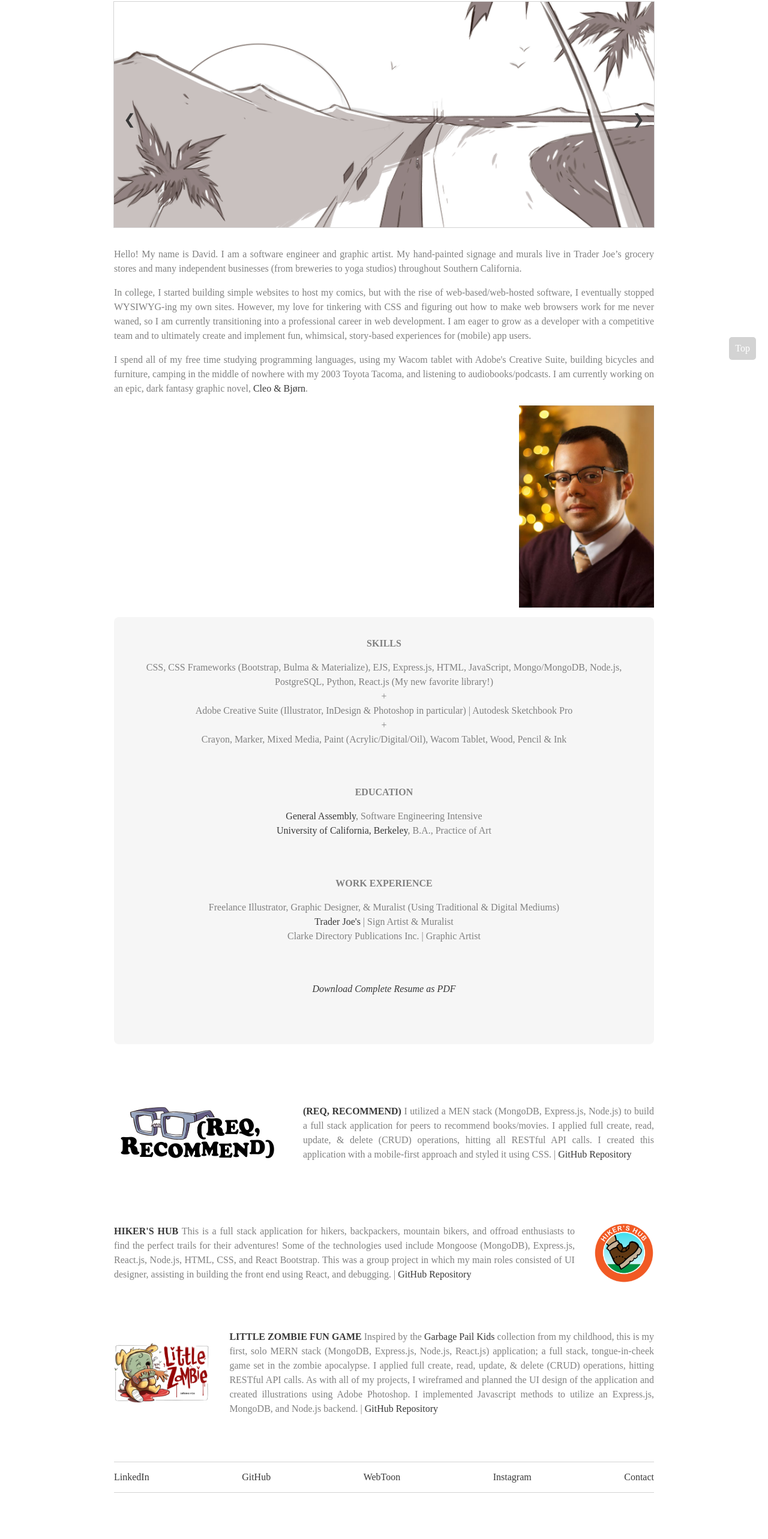
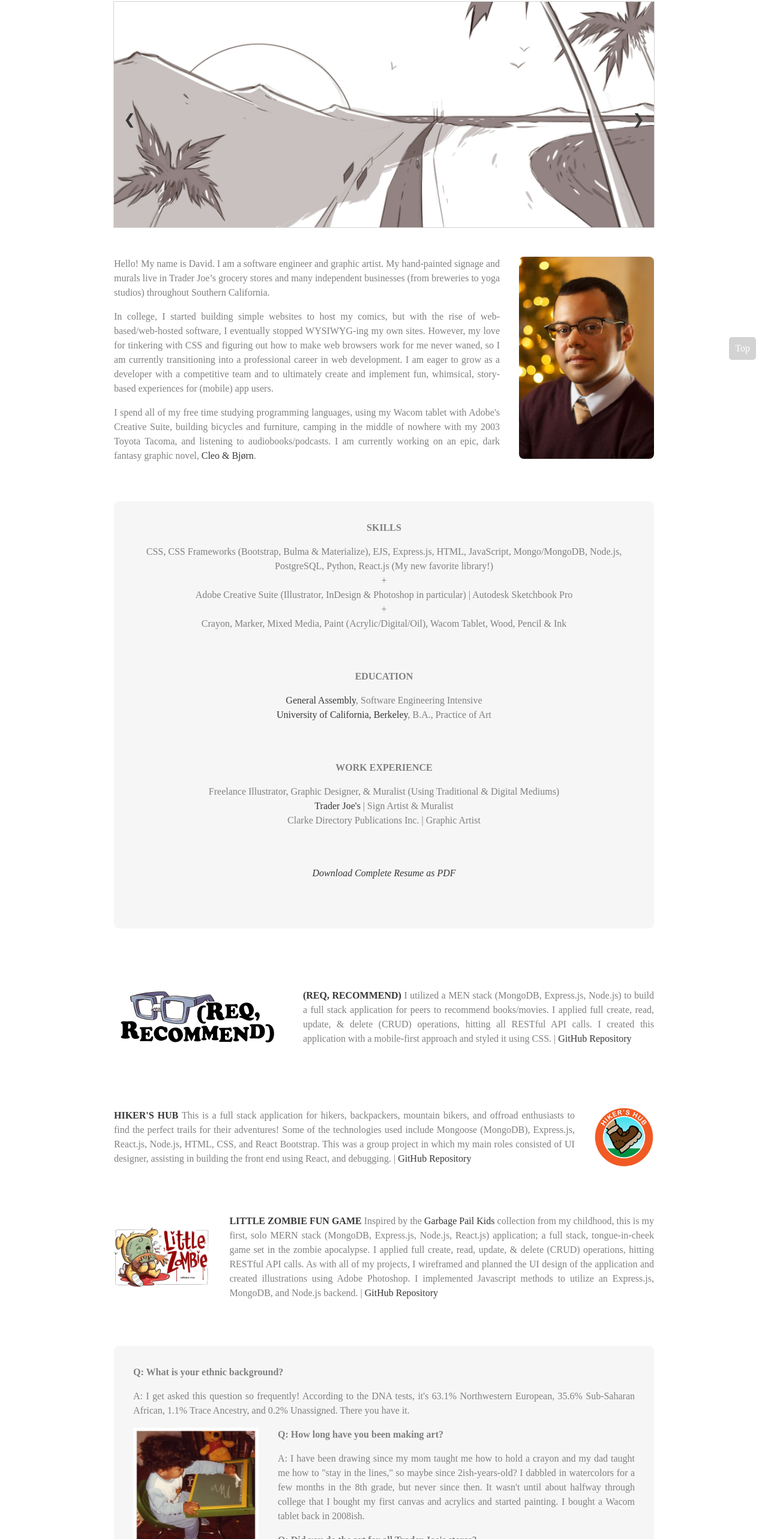
Before and after one commit to 8712ce/portfolio, a React (Create React App) app: page / in a window 1280 px wide. Shown: the part 180-2746 px from the top of the page at 60% size. Built offline with nearby package versions, Linux system fonts and the light colour scheme.

Commit message:
finished faq and about me

```diff
--- a/src/App.js
+++ b/src/App.js
@@ -9,6 +9,7 @@ import SlideshowWide from "./components/SlideshowWide";
 import AboutMe from "./components/AboutMe";
 import Resume from "./components/Resume";
 import WebDev from "./components/WebDev";
+import Faq from "./components/Faq";
 import Footer from "./components/Footer";
 
 function App() {
@@ -24,6 +25,8 @@ function App() {
 
       <WebDev />
 
+      <Faq />
+
       <Footer />
 
     </div>
--- a/src/components/AboutMe/aboutMe.css
+++ b/src/components/AboutMe/aboutMe.css
@@ -1,16 +1,20 @@
-/* .about_me {
-    display: flex;
-} */
+.about_me {
+    overflow: hidden;
+    margin-bottom: 3em;
+}
 
 .main_text {
     text-align: justify;
     color: #808080;
     line-height: 150%;
+    margin-top: 0em;
 }
 
 .about_photo {
-    max-width: 25%;
+    width: 25%;
     height: 25%;
     float: right;
-    margin: 0em 0em 1em 2em;
+    margin-left: 2em;
+    margin-bottom: 1em;
+    border-radius: .5em;
 }
--- a/src/components/AboutMe/index.js
+++ b/src/components/AboutMe/index.js
@@ -7,14 +7,13 @@ import "./aboutMe.css"
 export default function AboutMe() {
     return (
         <div id="about" className="about_me">
+            <img className="about_photo" src={cheesy} alt="Portrait Photo"></img>
+
             <p className="main_text">Hello!  My name is David. I am a software engineer and graphic artist. My hand-painted signage and murals live in Trader Joe’s grocery stores and many independent businesses (from breweries to yoga studios) throughout Southern California.</p>
 
             <p className="main_text">In college, I started building simple websites to host my comics, but with the rise of web-based/web-hosted software, I eventually stopped WYSIWYG-ing my own sites. However, my love for tinkering with CSS and figuring out how to make web browsers work for me never waned, so I am currently transitioning into a professional career in web development. I am eager to grow as a developer with a competitive team and to ultimately create and implement fun, whimsical, story-based experiences for (mobile) app users.</p>
 
             <p className="main_text">I spend all of my free time studying programming languages, using my Wacom tablet with Adobe's Creative Suite, building bicycles and furniture, camping in the middle of nowhere with my 2003 Toyota Tacoma, and listening to audiobooks/podcasts. I am currently working on an epic, dark fantasy graphic novel, <a href="https://www.webtoons.com/en/challenge/cleo-bjorn/list?title_no=698587&webtoon-platform-redirect=true" target="_blank">Cleo & Bjørn</a>.</p>
-
-            <img className="about_photo" src={cheesy} alt="Portrait Photo"></img>
-
         </div>
     )
 }
--- /dev/null
+++ b/src/components/Faq/faq.css
@@ -0,0 +1,22 @@
+#faq {
+    overflow: hidden;
+    background-color: #f6f6f6;
+    padding: 2em;
+    margin-bottom: 2em;
+    border-radius: 0.5em;
+}
+
+.faq_photo {
+    width: 25%;
+    height: 25%;
+    float: left;
+    margin-right: 2em;
+    margin-bottom: 1em;
+}
+
+.faq_text {
+    color: #808080;
+    margin: auto;
+    line-height: 150%;
+    text-align: justify;
+}
--- /dev/null
+++ b/src/components/Faq/index.js
@@ -0,0 +1,31 @@
+// IMAGES //
+import the_80s from "../../assets/the_80s.jpg"
+
+// STYLES //
+import "./faq.css"
+
+export default function Faq() {
+    return (
+        <div id="faq" className="faq_text">
+            <b>Q:  What is your ethnic background?</b>
+            <p>A:  I get asked this question so frequently!  According to the DNA tests, it's 63.1% Northwestern European, 35.6% Sub-Saharan African, 1.1% Trace Ancestry, and 0.2% Unassigned.  There you have it.</p>
+
+            <img className="faq_photo" src={the_80s} alt="Photo of me as a kid"/>
+            <b>Q:  How long have you been making art?</b>
+            <p>A:  I have been drawing since my mom taught me how to hold a crayon and my dad taught me how to "stay in the lines," so maybe since 2ish-years-old?  I dabbled in watercolors for a few months in the 8th grade, but never since then.  It wasn't until about halfway through college that I bought my first canvas and acrylics and started painting.  I bought a Wacom tablet back in 2008ish.</p>
+
+            <b>Q:  Did you do the art for all Trader Joe's stores?</b>
+            <p>A:  Typically, each store has an employee that serves as an artist, either maintaining price tags or creating large paintings of corn on the cob and ultra-vintage dirigibles.  However, the management in my region liked my work so much that I was often asked to do work for other stores.  I don't think the work I did was particularly amazing, though I was told I completed my paintings/drawings faster than many other store artists.  I've created artwork for the Trader Joe's in NYC (Wine Shop) and many of the company's Southern California locations, with my favorite work hanging at the 3rd & Fairfax location in Los Angeles.</p>
+
+            <b>Q:  Why do you look so serious?</b>
+            <p>A:  Gosh, I'm not sure how to answer this one.  I am a daydreamer; so maybe I have the face of someone who's always imagining he's somewhere else?  If you see me when you're out and about, don't be intimidated.  As soon as conversation begins, you'll soon discover it's super easy to reduce my stern countenance to that of a giggling schoolboy.</p>
+
+            <b>Q:  Can you recommend a good art school?</b>
+            <p>A:  All of the people I know who attended the California Institute of the Arts (CalArts) or Art Center College of Design are amazing artists.  Check them out.</p>
+
+            <b>Q:   What's the story behind this painting? / What does this painting mean?</b>
+            <p>A:   Aw, can we talk about something more interesting instead?  Lol.</p>
+
+        </div>
+    )
+}
--- a/src/components/Header/index.js
+++ b/src/components/Header/index.js
@@ -17,6 +17,7 @@ export default function Header() {
                 <Link className="h_link" to="resume" smooth={true} duration={500} offset={-10}>Resume</Link>
                 <Link className="h_link" to="web_dev" smooth={true} duration={500} offset={-10}>Web Development</Link>
                 <Link className="h_link" to="about" smooth={true} duration={500} offset={-10}>Graphic Art</Link>
+                <Link className="h_link" to="faq" smooth={true} duration={500} offset={-10}>FAQ</Link>
             </nav>
 
         </div>
--- a/src/components/SlideshowWide/slideshowWide.css
+++ b/src/components/SlideshowWide/slideshowWide.css
@@ -2,7 +2,8 @@
   position: relative;
   width: 100%;
   border: 1px solid lightgray;
-  margin: 1em 0em;
+  margin-top: 1em;
+  margin-bottom: 3em;
 }
 
 .slideshow {
--- a/src/components/WebDev/web_dev.css
+++ b/src/components/WebDev/web_dev.css
@@ -1,5 +1,6 @@
 #web_dev {
-    margin: 1em 0em;
+    margin-top: 1em;
+    margin-bottom: 3em;
 }
 
 @media screen and (min-width: 901px) {
```
Also changed, not shown: src/assets/the_80s.jpg (added).
